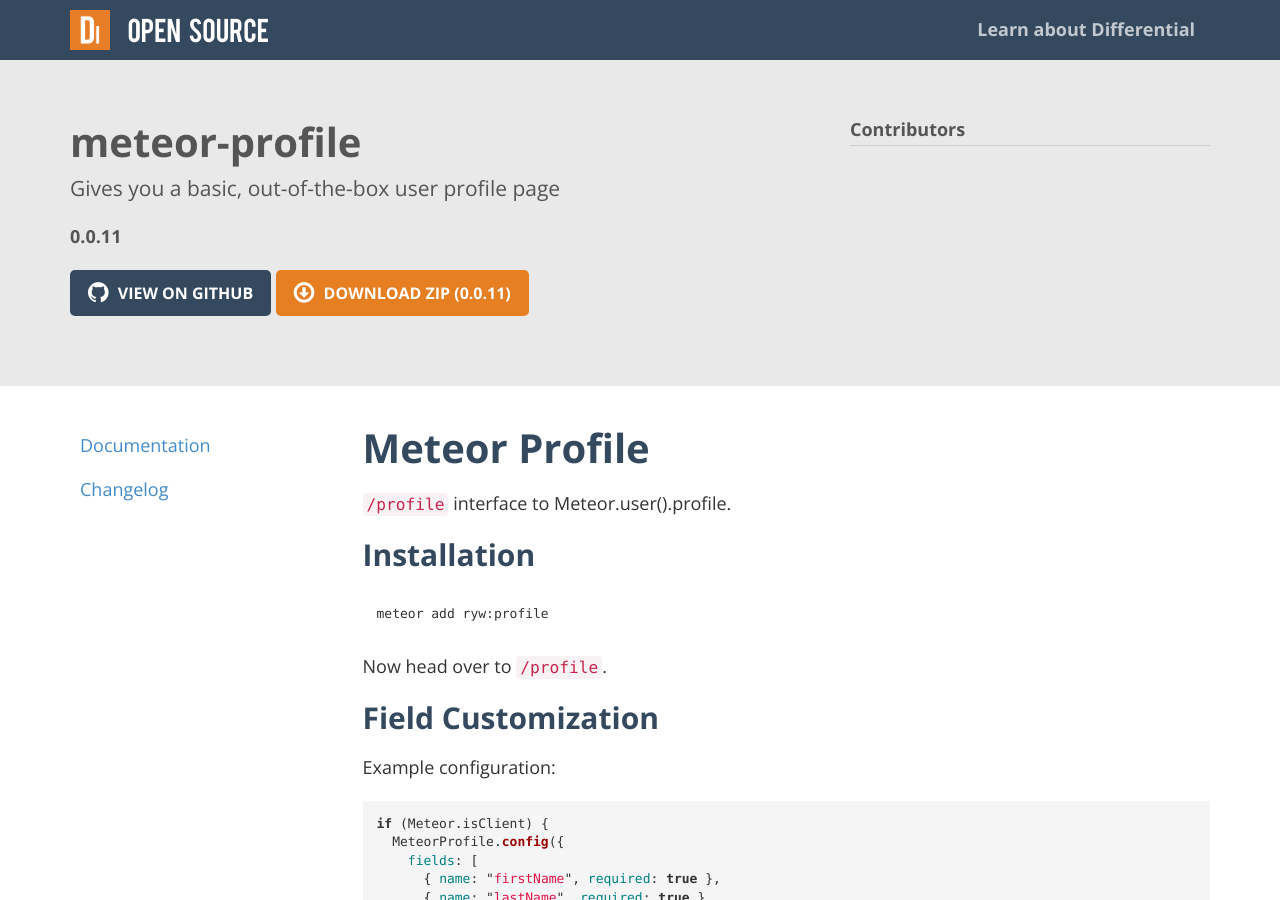
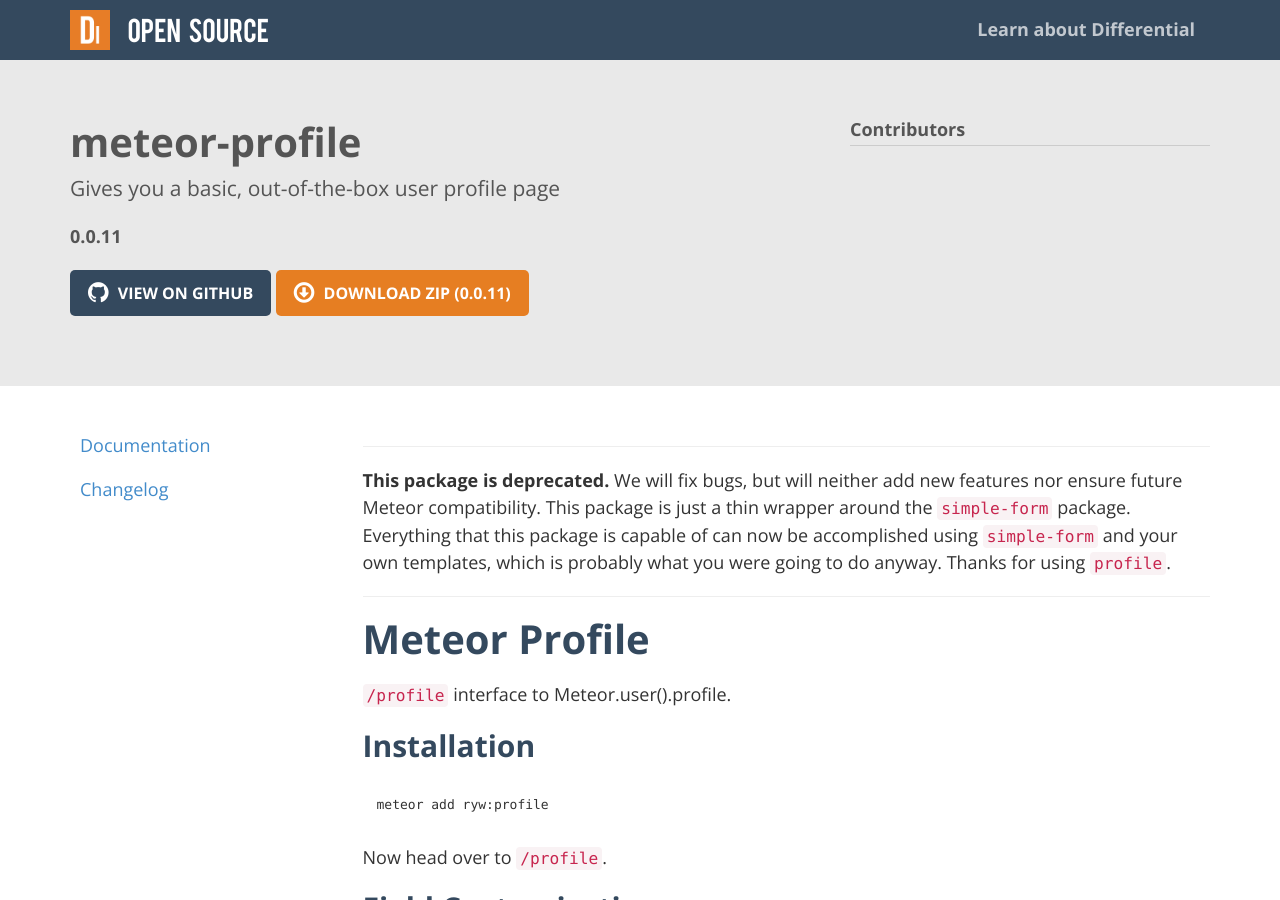
Before and after one commit to Differential/meteor-profile, a Jekyll site: the page built from index.markdown, in a window 1280 px wide and 900 px high. Built offline with Jekyll 4.4.1, drawn with Linux system fonts in a browser that asks for light colours; nearby versions of some CDN libraries; Markdown is read by kramdown in place of the engine named in the settings.

Commit message:
Deprecation notice

```diff
--- a/index.markdown
+++ b/index.markdown
@@ -6,6 +6,19 @@ version: 0.0.11
 desc: Gives you a basic, out-of-the-box user profile page
 
 ---
+
+---
+
+**This package is deprecated.** We will fix bugs, but will neither add new
+features nor ensure future Meteor compatibility.  This package is just a thin
+wrapper around the
+[`simple-form`](https://atmospherejs.com/joshowens/simple-form) package.
+Everything that this package is capable of can now be accomplished using
+`simple-form` and your own templates, which is probably what you were going to
+do anyway.  Thanks for using `profile`.
+
+---
+
 # Meteor Profile
 
 `/profile` interface to Meteor.user().profile.
```
